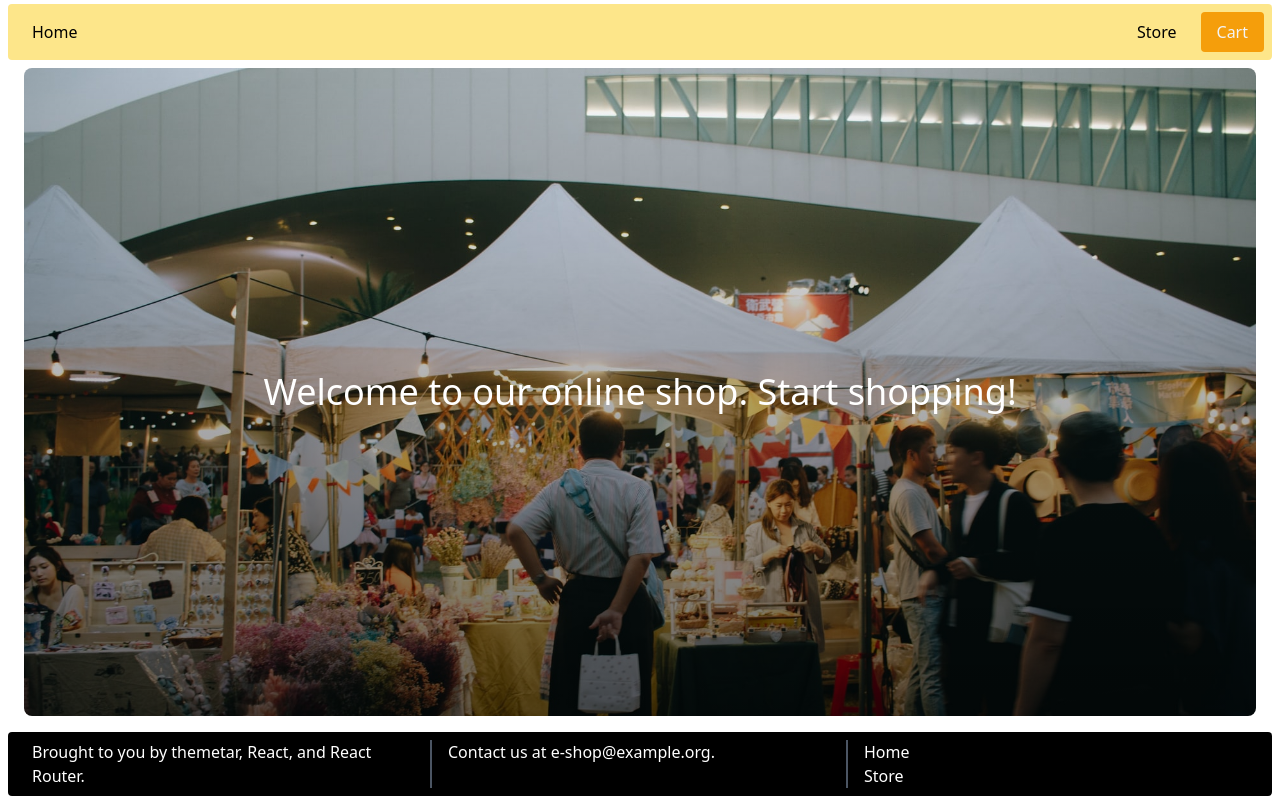
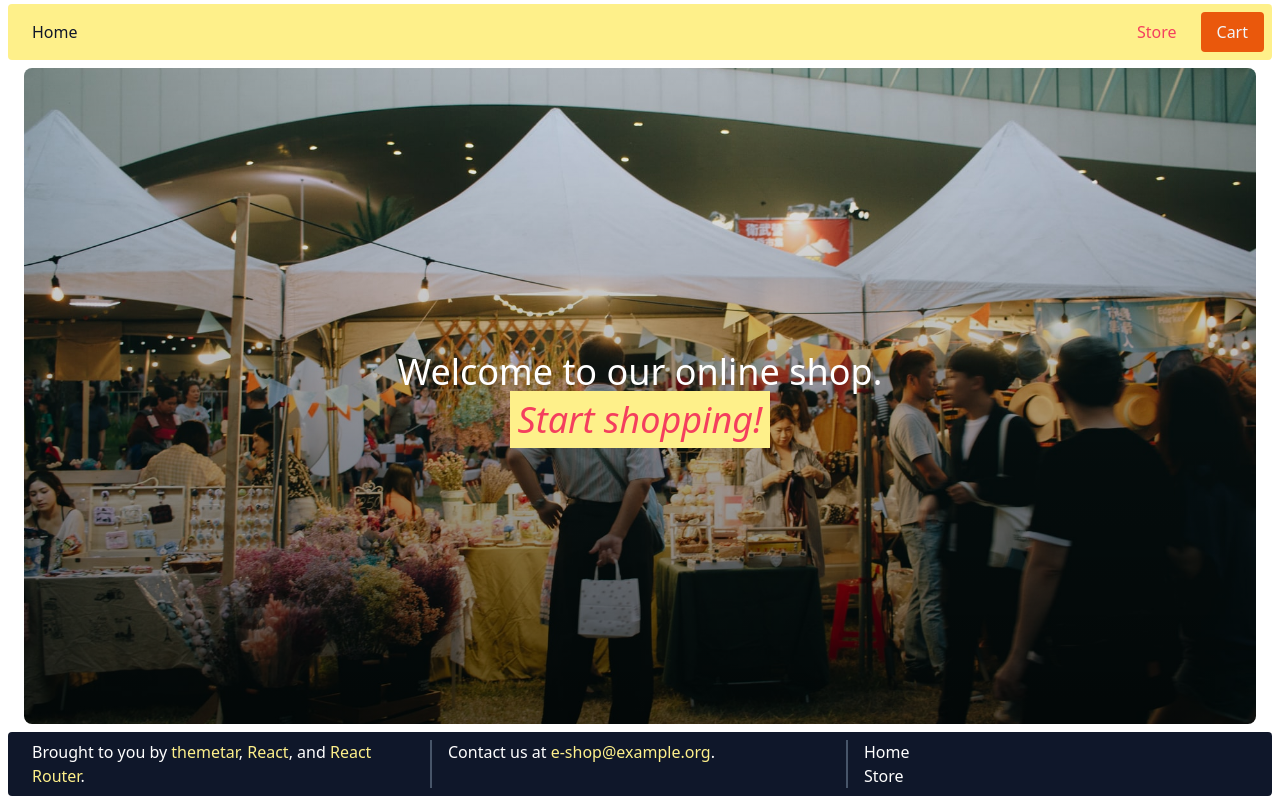
Before and after one commit to themetar/eshop-mockup, a React app: page / in a window 1280 px wide. Built offline with nearby package versions, Linux system fonts and the light colour scheme.

Commit message:
Make it more colorful

```diff
--- a/src/components/App.js
+++ b/src/components/App.js
@@ -40,14 +40,14 @@ export default function App() {
   };
 
   return (
-    <div className="min-h-screen max-w-screen-2xl mx-auto px-2 py-1 flex flex-col">
+    <div className="min-h-screen max-w-screen-2xl mx-auto px-2 py-1 flex flex-col text-gray-900">
       <Router>
         <div className="bg-yellow-200 p-2 mb-2 rounded flex">
           <Link to="/" className="mr-auto px-4 py-2">Home</Link>
-          <Link to="/store" className="mr-2 px-4 py-2">Store</Link>
-          <Link to="/store/cart" className="bg-yellow-500 rounded text-gray-100 px-4 py-2">Cart {cartSize > 0 && `(${cartSize})`}</Link>
+          <Link to="/store" className="mr-2 px-4 py-2 text-red-500 hover:text-red-600">Store</Link>
+          <Link to="/store/cart" className="bg-orange-600 hover:bg-orange-500 rounded text-gray-100 px-4 py-2">Cart {cartSize > 0 && `(${cartSize})`}</Link>
         </div>
-        <div className="px-4 mb-4 flex-grow flex">
+        <div className="px-4 mb-2 flex-grow flex">
           <Switch>
             <Route path="/store">
               <Store products={products} cart={cart} addToCart={addToCart} setCartQuantity={setCartQuantity}/>
@@ -58,9 +58,11 @@ export default function App() {
           </Switch>
         </div>
         <footer>
-          <div className="bg-black text-white px-2 py-2 rounded grid grid-cols-3">
-            <div className="px-4 border-r-2 border-gray-600">Brought to you by <a href="https://github.com/themetar">themetar</a>, <a href="https://reactjs.org/">React</a>, and <a href="https://reactrouter.com/">React Router</a>.</div>
-            <div className="px-4 border-r-2 border-gray-600">Contact us at <a>e-shop@example.org</a>.</div>
+          <div className="bg-gray-900 text-white px-2 py-2 rounded grid grid-cols-3">
+            <div className="px-4 border-r-2 border-gray-600">
+              Brought to you by <a href="https://github.com/themetar" className="hover-link">themetar</a>, <a href="https://reactjs.org/" className="hover-link">React</a>, and <a href="https://reactrouter.com/" className="hover-link">React Router</a>.
+            </div>
+            <div className="px-4 border-r-2 border-gray-600">Contact us at <a href="" className="hover-link">e-shop@example.org</a>.</div>
             <div className="px-4">
               <nav>
                 <ul>
--- a/src/components/Cart.js
+++ b/src/components/Cart.js
@@ -9,7 +9,7 @@ function Cart({items, products, setCartQuantity}) {
   );
 
   return (
-    <div>
+    <div className="w-full">
       <h1 className="text-2xl pt-4 mb-4">Your Cart</h1>
 
       {items.length === 0 && (
--- a/src/components/Home.js
+++ b/src/components/Home.js
@@ -2,8 +2,11 @@ import { Link } from 'react-router-dom';
 
 function Home() {
   return (
-    <header className="flex-grow flex content-center justify-center items-center splash-image bg-cover rounded-lg">
-      <h1 className="text-4xl text-white text-center">Welcome to our online shop. <Link to="/store">Start shopping!</Link></h1>
+    <header className="flex-grow flex flex-col content-center justify-center items-center splash-image bg-cover rounded-lg">
+      <h1 className="text-4xl text-white text-center mb-2">Welcome to our online shop.</h1>
+      <p className="text-4xl">
+        <Link to="/store" className="bg-yellow-200 text-red-500 italic hover:text-red-600 px-2 py-1">Start shopping!</Link>
+      </p>
     </header>
   );
 }
--- a/src/components/Store.js
+++ b/src/components/Store.js
@@ -10,15 +10,15 @@ function Store({products, cart, addToCart, setCartQuantity}) {
       </Route>
       <Route path={`${path}`}>
         <div>
-          <h1>Store</h1>
+          <h1 className="text-2xl text-center mb-2">Our products</h1>
           <div className="grid grid-cols-3 gap-8">
             { products.map((p, i) => (
               <div key={i}>
                 <img alt={p.name} src="/images/kelli-mcclintock-GopRYASfsOc-unsplash.jpg"></img>
                 <h2 className="text-xl">{p.name}</h2>
                 <div className="flex items-center">
-                  <span className="mr-auto text-lg">${p.price}</span>
-                  <button className="border-2 border-red-500 rounded text-red-700 px-4 py-2"
+                  <span className="mr-auto text-lg bg-gray-700 text-gray-100 px-1 rounded">${p.price}</span>
+                  <button className="border-2 border-orange-600 rounded text-orange-600 hover:border-orange-500 hover:text-orange-500 px-4 py-2"
                           onClick={() => addToCart(i)}>
                     Add to cart
                   </button>
--- a/src/index.css
+++ b/src/index.css
@@ -5,5 +5,10 @@
   .splash-image {
     background-image: linear-gradient(0, rgba(0,0,0,.6), rgba(0,0,0,0)),
                       url('./img/moralis-tsai-04cHkpfFnLQ-unsplash.jpg');
+    @apply bg-center;
+  }
+
+  .hover-link {
+    @apply text-yellow-200 hover:text-red-500;
   }
 }
--- a/tailwind.config.js
+++ b/tailwind.config.js
@@ -1,3 +1,5 @@
+const colors = require('tailwindcss/colors')
+
 module.exports = {
   purge: {
     enabled: true,
@@ -8,6 +10,16 @@ module.exports = {
   },
   darkMode: false, // or 'media' or 'class'
   theme: {
+    colors: {
+      transparent: 'transparent',
+      current: 'currentColor',
+      black: colors.black,
+      white: colors.white,
+      gray: colors.blueGray,
+      red: colors.rose,
+      yellow: colors.yellow,
+      orange: colors.orange,
+    },
     extend: {},
   },
   variants: {
```
